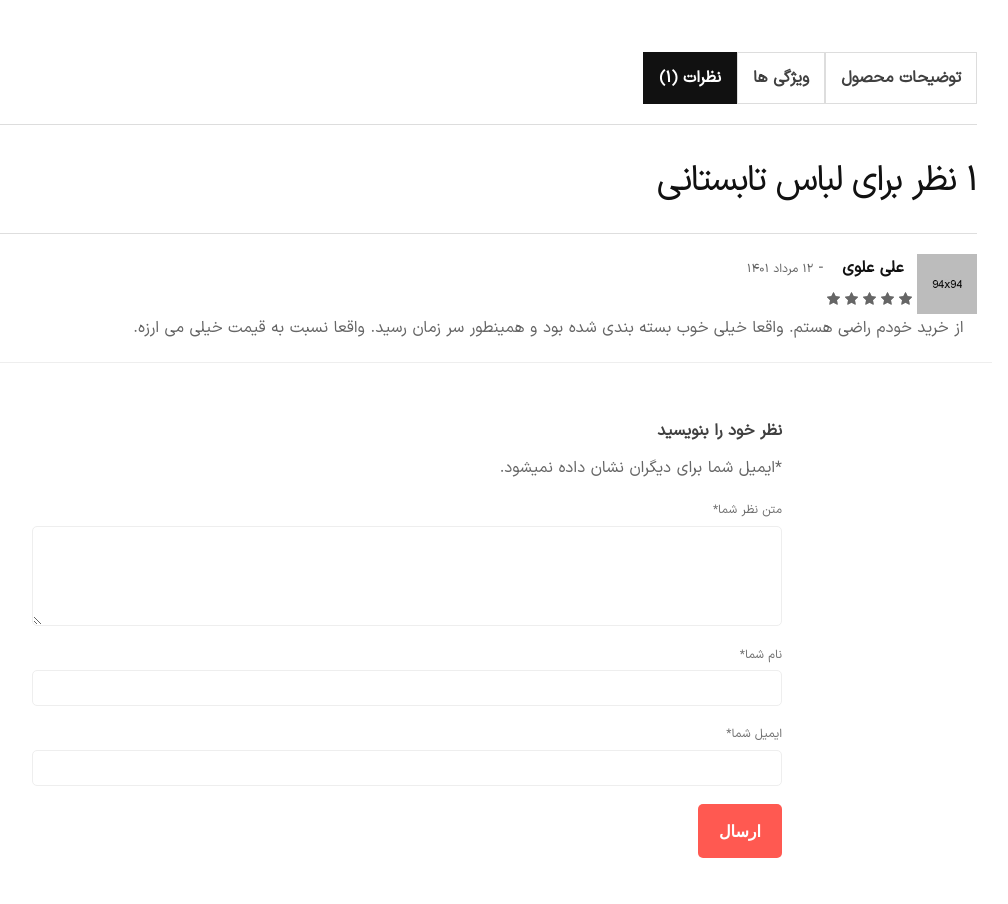
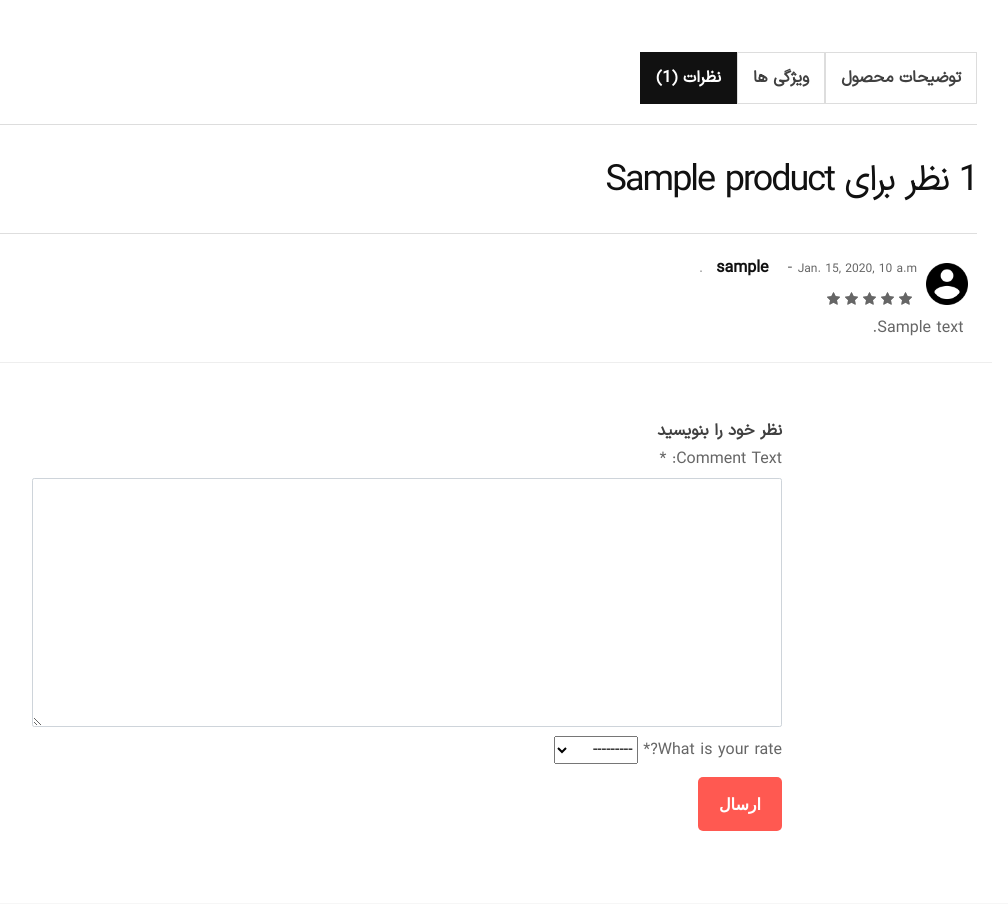
Before and after one commit to Ablfxl004/OnlineShop, a Django app: page /products/1/ in a window 1280 px wide, after a click that opens the changed part. Shown: the part 558-1462 px from the top of the page, without its empty margins (251-1259 px from the left). Run offline with Django 4.2, Linux system fonts and the light colour scheme; tables that the repository leaves empty hold one stand-in row (values such as "Sample post"); parts of the project's set-up code (start-up, migrations or seed data) failed here and were passed over; some libraries are stand-ins or nearby versions; some web fonts are replaced.

Commit message:
create comment system for products

```diff
--- /dev/null
+++ b/products/forms.py
@@ -0,0 +1,8 @@
+from .models import ProductComment
+from django import forms
+
+
+class ProductCommentForm(forms.ModelForm):
+    class Meta:
+        model = ProductComment
+        fields = ('body', 'starts')
--- a/products/models.py
+++ b/products/models.py
@@ -1,5 +1,6 @@
 from django.db import models
 from django.urls import reverse
+from django.contrib.auth import get_user_model
 
 class Product(models.Model):
     title = models.CharField(max_length=200)
@@ -15,3 +16,32 @@ class Product(models.Model):
 
     def get_absolute_url(self):
         return reverse("product_detail", args={self.id, })
+
+
+class ActiveCommentsManager(models.Manager):
+    def get_queryset(self):
+        return super(ActiveCommentsManager, self).get_queryset().filter(active=True)
+
+
+class ProductComment(models.Model):
+    PRODUCT_STARS = (
+        ('1', 'very bad'),
+        ('2', 'bad'),
+        ('3', 'normal'),
+        ('4', 'good'),
+        ('5', 'perfect'),
+    )
+
+    product = models.ForeignKey(Product, on_delete=models.CASCADE, related_name='comments')
+    author = models.ForeignKey(get_user_model(), on_delete=models.CASCADE, related_name='comments', verbose_name='Comment author')
+    body = models.TextField(verbose_name='Comment Text: ')
+    datetime = models.DateTimeField(auto_now_add=True)
+    starts = models.CharField(max_length=5, choices=PRODUCT_STARS, verbose_name='What is your rate?')
+    active = models.BooleanField(default=True)
+
+    #manager
+    objects = models.Manager()
+    active_comments_manager = ActiveCommentsManager()
+
+    def get_absolute_url(self):
+        return reverse('product_detail', args={self.product.id, })
--- a/products/templates/products/product_detail.html
+++ b/products/templates/products/product_detail.html
@@ -1,4 +1,8 @@
 {% extends "_base.html" %}
+
+{% load static %}
+{% load crispy_forms_tags %}
+{% load commenttags %}
 
 {% block title %}Products Detail{% endblock title %}
 
@@ -56,7 +60,7 @@
                                 <span>ویژگی ها</span>
                             </a>
                             <a class="m-0 product-data-tab__link nav-link" id="nav-reviews-tab" data-toggle="tab" href="#nav-reviews" role="tab" aria-selected="true">
-                                <span>نظرات (۱)</span>
+                                <span>نظرات ({{ product.comments.all|only_active_comments|length }})</span>
                             </a>
                         </div>
                         <div class="tab-content product-data-tab__content" id="product-tabContent">
@@ -98,32 +102,34 @@
                                     </div>
                                     <div class="tab-pane fade" id="nav-reviews" role="tabpanel" aria-labelledby="nav-reviews-tab">
                                         <div class="product-reviews">
-                                            <h3 class="review__title">۱ نظر برای لباس تابستانی</h3>
+                                            <h3 class="review__title">{{ product.comments.all|only_active_comments|length }} نظر برای {{ product.title }}</h3>
                                             <ul class="review__list">
+                                                {% for comment in product.comments|only_active_comments %}
                                                     <li class="review__item">
                                                         <div class="review__container">
                                                             <div class="review__text">
                                                                 <div class="d-flex flex-sm-row flex-row">
-                                                                <img src="assets/img/others/comment-1.jpg" alt="Review Avatar" class="review__avatar">
+                                                                    <img src="{% static 'img/user.ico' %}" alt="Review Avatar" class="review__avatar p-3">
                                                                     <div>
                                                                         <div class="review__meta">
-                                                                        <strong class="review__author px-4">علی علوی</strong>
+                                                                            <strong class="review__author px-4">{{ comment.author.username }}</strong>
                                                                             <span class="review__dash">-</span>
-                                                                        <span class="review__published-date">۱۲ مرداد ۱۴۰۱</span>
+                                                                            <span class="review__published-date">{{ comment.datetime }}</span>
                                                                         </div>
                                                                         <div class="product-rating">
                                                                             <div class="m-0 star-rating star-five">
-                                                                            <span>Rated <strong class="rating">5.00</strong> out of 5</span>
+                                                                                <span>Rated <strong class="rating">{{ comment.starts }}</strong> out of 5</span>
                                                                             </div>
                                                                         </div>
                                                                     </div>
                                                                 </div>
                                                                 <p class="review__description text-right px-4">
-                                                                از خرید خودم راضی هستم. واقعا خیلی خوب بسته بندی شده بود و همینطور سر زمان رسید. واقعا نسبت به قیمت خیلی می ارزه.
+                                                                    {{ comment.body }}
                                                                 </p>
                                                             </div>
                                                         </div>
                                                     </li>
+                                                {% endfor %}
                                             </ul>
                                             <div class="review-form-wrapper">
                                                 <div class="row">
@@ -131,8 +137,8 @@
                                                     <div class="col-lg-8 m-auto">
                                                         <span class="reply-title pull-right">نظر خود را بنویسید</span>
                                                         <br>
-                                                        <form action="#" class="form text-right">
-                                                            <div class="form-notes mb--20">
+                                                        <form action="{% url 'comment_create' product.id %}" method="POST" class="form text-right">
+                                                            {% comment %} <div class="form-notes mb--20">
                                                                 <p class="my-3"><span class="required">*</span>ایمیل شما برای دیگران نشان داده نمیشود.</p>
                                                             </div>
                                                             <div class="form__group mb--10">
@@ -146,7 +152,9 @@
                                                             <div class="form__group mb--20">
                                                                 <label class="form__label d-block" for="email">ایمیل شما<span class="required">*</span></label>
                                                                 <input type="email" name="email" id="email" class="form__input">
-                                                            </div>
+                                                            </div> {% endcomment %}
+                                                            {% csrf_token %}
+                                                            {{ comment_form|crispy }}
                                                             <div class="form__group">
                                                                 <div class="form-row">
                                                                     <div class="col-12">
--- /dev/null
+++ b/products/templatetags/commenttags.py
@@ -0,0 +1,12 @@
+from django import template
+
+register = template.Library()
+
+
+@register.filter
+def only_active_comments(comments):
+    return comments.filter(active=True)
+
+@register.filter
+def only_active_comments_count(comments):
+    return comments.filter(active=True).count()
--- a/products/urls.py
+++ b/products/urls.py
@@ -1,8 +1,9 @@
 from django.urls import path
 
-from .views import ProductListView, ProductDetailView
+from .views import ProductListView, ProductDetailView,CommentCreateView
 
 urlpatterns = [
     path('', ProductListView.as_view(), name='products_list'),
     path('<int:pk>/', ProductDetailView.as_view(), name='product_detail'),
+    path('comment/<int:pk>', CommentCreateView.as_view(), name='comment_create')
 ]
--- a/products/views.py
+++ b/products/views.py
@@ -1,7 +1,10 @@
-from django.shortcuts import render
-from django.views.generic import ListView, DetailView
+from django.shortcuts import render, get_object_or_404
+from django.views.generic import ListView, DetailView, CreateView
+from django.urls import reverse
 
-from .models import Product
+
+from .models import Product, ProductComment
+from .forms import ProductCommentForm
 
 class ProductListView(ListView):
     model = Product
@@ -13,3 +16,21 @@ class ProductDetailView(DetailView):
     model = Product
     template_name = 'products/product_detail.html'
     context_object_name = 'product'
+
+    def get_context_data(self, **kwargs):
+        context = super().get_context_data(**kwargs)
+        context['comment_form'] = ProductCommentForm()
+
+        return context
+
+class CommentCreateView(CreateView):
+    model = ProductComment
+    form_class = ProductCommentForm
+
+    def form_valid(self, form):
+        obj = form.save(commit=False)
+        obj.author = self.request.user
+        pro_id = int(self.kwargs['pk'])
+        obj.product = get_object_or_404(Product, id=pro_id)
+
+        return super().form_valid(form)
```
Also changed, not shown: products/admin.py (+14 -1 lines), products/migrations/0002_productcomment.py (added), products/templatetags/__init__.py (added), static/img/user.ico (added). Lines whose indentation alone changed are shown as unchanged.
